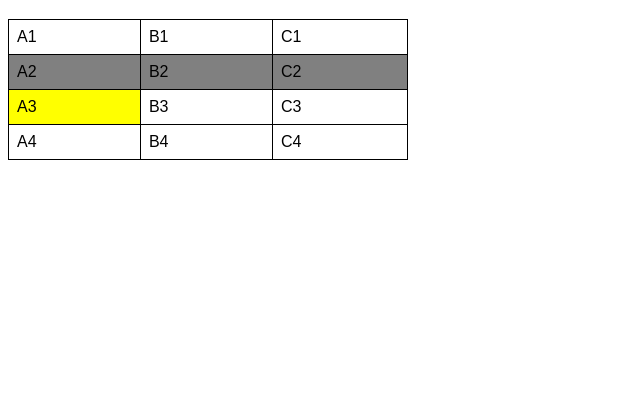
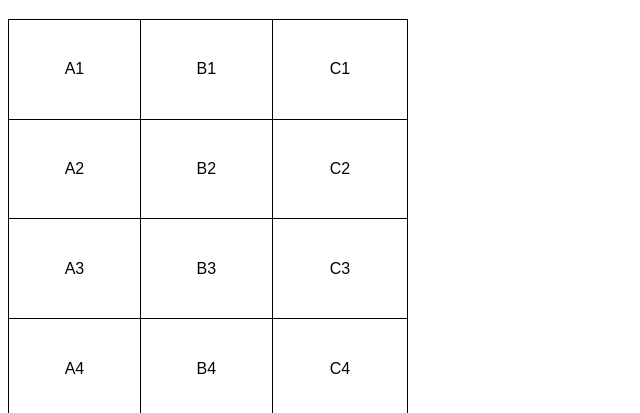
Before and after one commit to guhenrih/html-css, a plain HTML site: page exercicios/ex023/tabela001.html in a window 1280 px wide. Shown: the part 61-474 px from the top of the page, without its empty margins (0-640 px from the left). Drawn offline with Linux system fonts and the light colour scheme.

Commit message:
css update

```diff
--- a/exercicios/ex023/tabela001.html
+++ b/exercicios/ex023/tabela001.html
@@ -11,20 +11,15 @@
 
         table {
             width: 400px;
+            height: 400px;
             border-collapse: collapse;
-        }
-
-        tr.linha {
-            background-color: gray;
         }
 
         td {
             border: 1px solid black;
             padding: 8px;
-        }
-
-        td.dado {
-            background-color: yellow;
+            text-align: center;
+            vertical-align: middle;
         }
     </style>
 </head>
@@ -36,13 +31,13 @@
             <td>B1</td>
             <td>C1</td>
         </tr>
-        <tr class="linha">
+        <tr>
             <td>A2</td>
             <td>B2</td>
             <td>C2</td>
         </tr>
         <tr>
-            <td class="dado">A3</td>
+            <td>A3</td>
             <td>B3</td>
             <td>C3</td>
         </tr>
```
